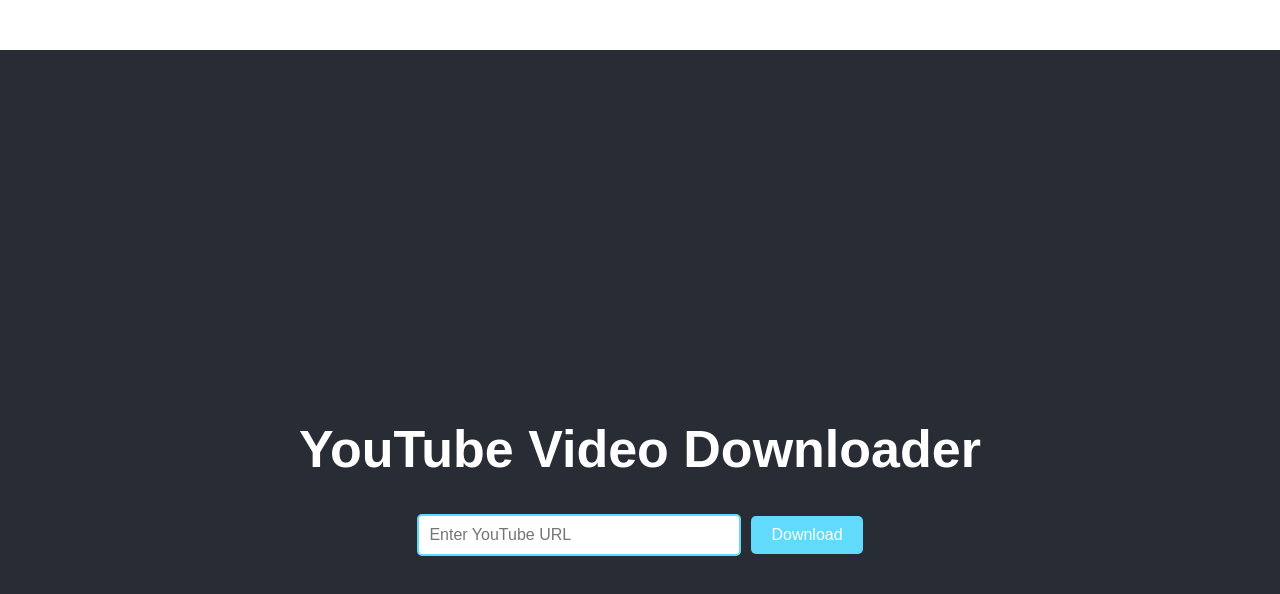
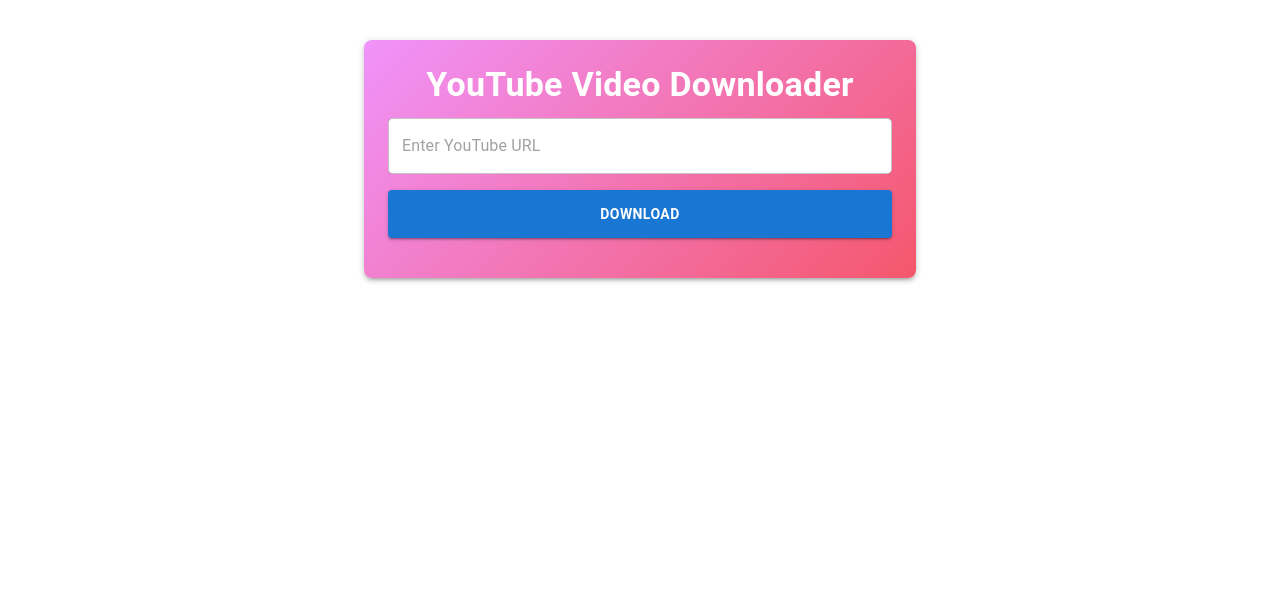
Before and after one commit to abdulmoizshaikh/social-downloader-web-client, a React (Create React App) app: page / in a window 1280 px wide. Shown: the top 594 px of the page. Built offline with nearby package versions, Linux system fonts and the light colour scheme.

Commit message:
UI updates

```diff
--- a/package.json
+++ b/package.json
@@ -3,6 +3,10 @@
   "version": "0.1.0",
   "private": true,
   "dependencies": {
+    "@emotion/react": "^11.13.3",
+    "@emotion/styled": "^11.13.0",
+    "@mui/icons-material": "^5.16.7",
+    "@mui/material": "^5.16.7",
     "@testing-library/jest-dom": "^5.17.0",
     "@testing-library/react": "^13.4.0",
     "@testing-library/user-event": "^13.5.0",
--- a/src/App.js
+++ b/src/App.js
@@ -1,15 +1,18 @@
 import React, { useState } from 'react';
+import { Button, TextField, CircularProgress, Typography, Container, Box, Link } from '@mui/material';
 import './App.css';
 
 function App() {
   const [url, setUrl] = useState('');
   const [message, setMessage] = useState('');
   const [file, setFile] = useState('');
+  const [loading, setLoading] = useState(false);
 
   const handleSubmit = async (e) => {
     e.preventDefault();
     setMessage('');
     setFile('');
+    setLoading(true);
 
     try {
       const response = await fetch('http://localhost:5000/download', {
@@ -23,39 +26,84 @@
       const data = await response.json();
 
       if (response.ok) {
-        setMessage(data.message);
+        setMessage({ text: data.message, type: 'success' });
         setFile(data.file);
       } else {
-        setMessage(data);
+        setMessage({ text: data, type: 'error' });
       }
     } catch (err) {
-      setMessage('Error downloading video.');
+      setMessage({ text: 'Error downloading video.', type: 'error' });
       console.error(err);
+    } finally {
+      setLoading(false);
     }
   };
 
   return (
-    <div className="App">
-      <header className="App-header">
-        <h1>YouTube Video Downloader</h1>
-        <form onSubmit={handleSubmit}>
-          <input
-            type="text"
+    <Container maxWidth="sm" sx={{ marginTop: 5 }}>
+      <Box
+        sx={{
+          display: 'flex',
+          flexDirection: 'column',
+          alignItems: 'center',
+          textAlign: 'center',
+          padding: 3,
+          background: 'linear-gradient(135deg, #f093fb 0%, #f5576c 100%)',
+          borderRadius: 2,
+          boxShadow: 3,
+        }}
+      >
+        <Typography variant="h4" gutterBottom sx={{ color: '#fff', fontWeight: 600 }}>
+          YouTube Video Downloader
+        </Typography>
+        <form onSubmit={handleSubmit} style={{ width: '100%', marginBottom: '1rem' }}>
+          <TextField
+            variant="outlined"
+            fullWidth
             value={url}
             onChange={(e) => setUrl(e.target.value)}
             placeholder="Enter YouTube URL"
             required
+            sx={{
+              marginBottom: 2,
+              backgroundColor: '#fff',
+              borderRadius: '5px',
+            }}
           />
-          <button type="submit">Download</button>
+          <Button
+            type="submit"
+            variant="contained"
+            color="primary"
+            fullWidth
+            sx={{ fontWeight: 'bold', padding: 1.5 }}
+            disabled={loading}
+          >
+            {loading ? <CircularProgress size={24} sx={{ color: '#fff' }} /> : 'Download'}
+          </Button>
         </form>
-        {message && <p>{message}</p>}
+        {message && (
+          <Typography
+            variant="body1"
+            sx={{
+              color: message.type === 'success' ? '#4caf50' : '#f44336',
+              fontWeight: 500,
+              marginBottom: 2,
+            }}
+          >
+            {message.text}
+          </Typography>
+        )}
         {file && (
-          <a href={`http://localhost:5000/youtube/${file}`} download>
+          <Link
+            href={`http://localhost:5000/youtube/${file}`}
+            download
+            sx={{ textDecoration: 'none', color: '#2196f3', fontWeight: 500 }}
+          >
             Download {file}
-          </a>
+          </Link>
         )}
-      </header>
-    </div>
+      </Box>
+    </Container>
   );
 }
 
```
Also changed, not shown: 1 other file (tests, documents, lock files or other folders).
